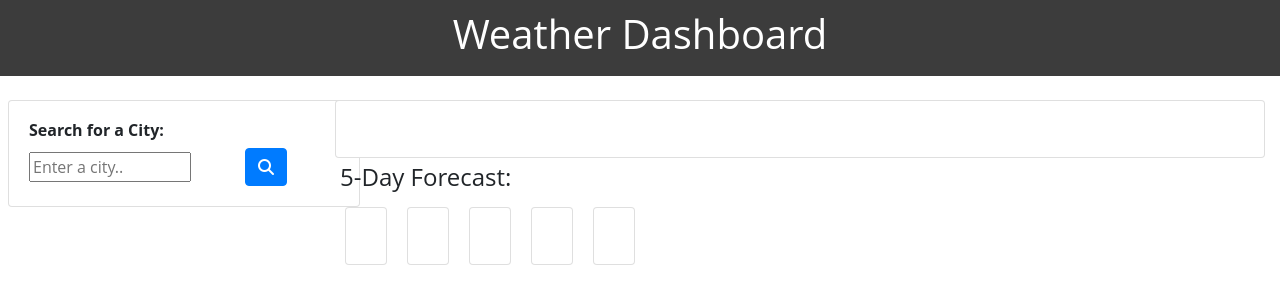
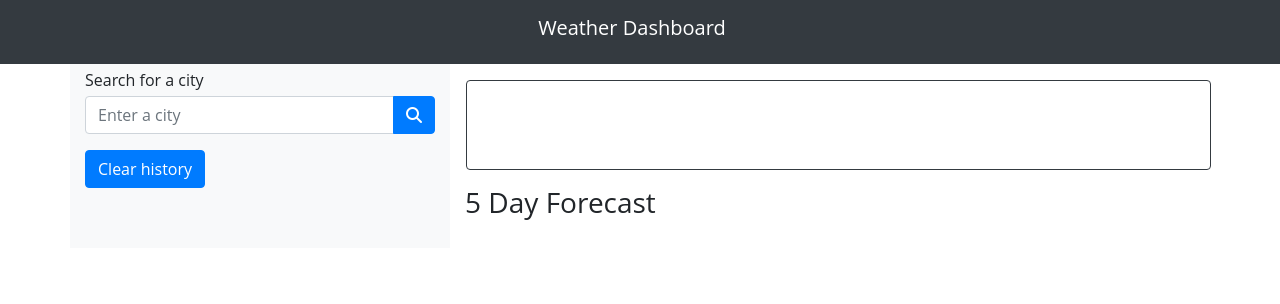
Before and after one commit to jameleasin/Weather-Dashboard-, a plain HTML site: page index.html in a window 1280 px wide. Drawn offline with nearby package versions, Linux system fonts and the light colour scheme.

Commit message:
complete HTML

```diff
--- a/app.js
+++ b/app.js
@@ -0,0 +1,2 @@
+function createCityList(citySearchList) {
+    $("#city-list").empty();
--- a/index.html
+++ b/index.html
@@ -16,101 +16,70 @@
     <script src="https://cdnjs.cloudflare.com/ajax/libs/jquery/3.2.1/jquery.min.js"></script>
     <script src="https://ajax.aspnetcdn.com/ajax/jQuery/jquery-3.4.1.min.js"></script>
 
-    <header>
-        <div class="heading">
-            <div>
-                <h1>Weather Dashboard</h1>
+    <nav class="navbar navbar-dark bg-dark">
+        <span class="navbar-brand mb-01 h1 w-100 text-center">Weather Dashboard</span>
+    </nav>
+    <div class="container">
+        <div class="row">
+            <!--header & search input/button-->
+            <div class="col-4 bg-light">
+                <p class="search-header my-1">Search for a city</p>
+                <div class="input-group mb-3">
+                    <input id="city-input" type="text" class="form-control" placeholder="Enter a city" arial-label="Enter a city">
+                    <div class="input-group-append">
+                        <button class="btn btn-primary" type="button" id="search-button">
+                           <i class = "fas fa-search"></i>
+                       </button>
                     </div>
                 </div>
-    </header>
-
-    <br>
-
-    <div class="container-fluid">
-        <div class=row>
-            <div class="col-md-3 pl-2">
-                <div class="card" style="width: 22rem;">
-                    <div class="card-body">
-                        <h6>Search for a City:</h6>
-                        <form class="form-inline">
-                            <div class="form-group">
-                                <input type="text" class="inputValue" id="city-input" placeholder="Enter a city..">
+                <!--clear history button-->
+                <button class="btn btn-primary mb-3" type="button" id="clear-history">Clear history</button>
+                <form id="history"></form>
             </div>
-                            <button id="search-button" type="submit" class="btn btn-primary"><i
-                                    class="fas fa-search"></i></button>
-                        </form>
-                    </div>
-                </div>
-                <div>
-                    <ul id="city-list" class="list-group"></ul>
-                </div>
-            </div>
-            <div class="col-md-9">
-                <div id="current-weather" class='card'>
-                    <div class="card-body">
-                        <div id="city-date-icon">
-                            <span id='city-name'>
-                            </span>
-                            <span id='current-icon'></span>
-                        </div>
-                        <p class="card-text" id="current-temp"></p>
-                        <p class="card-text" id="current-humidity"></p>
-                        <p class="card-text" id="current-wind"></p>
-                        <p class="card-text" id="current-uv"></p>
-                        </ul>
+            <!--Area for weather display-->
+            <div class="col-8">
+                <div class="row mr-0">
+                    <div class="col-12 border border-dark m-3 rounded">
+                        <div class="row">
+                            <div class="col-12">
+                                <span id="city-name" class="city-name align-middle"></span>
+                                <img id="current-pic" src="placeholder" alt="">
                             </div>
                         </div>
                         <div class="row">
-                    <div id="forecast-weather" class="col-md-9">
-                        <h4>5-Day Forecast:</h4>
-                        <div id="forecast-cards">
-                            <div class="card forecast">
-                                <div id="forecast1" class="card-body">
-                                    <span class="card-title" id='forecast-date1'>
-                                    </span>
-                                    <span id='forecast-icon1'></span>
-                                    <p class="card-text" id="forecast-temp1"></p>
-                                    <p class="card-text" id="forecast-humidity1"></p>
+                            <div class="col-12">
+                                <p id="temperature"></p>
                             </div>
                         </div>
-                            <div class="card forecast">
-                                <div id="forecast2" class="card-body">
-                                    <span class="card-title" id='forecast-date2'>
-                                    </span>
-                                    <span id='forecast-icon2'></span>
-                                    <p class="card-text" id="forecast-temp2"></p>
-                                    <p class="card-text" id="forecast-humidity2"></p>
+                        <div class="row">
+                            <div class="col-12">
+                                <p id="humidity"></p>
                             </div>
                         </div>
-                            <div class="card forecast">
-                                <div id="forecast3" class="card-body">
-                                    <span class="card-title" id='forecast-date3'>
-                                    </span>
-                                    <span id='forecast-icon3'></span>
-                                    <p class="card-text" id="forecast-temp3"></p>
-                                    <p class="card-text" id="forecast-humidity3"></p>
+                        <div class="row">
+                            <div class="col-12">
+                                <p id="wind-speed"></p>
                             </div>
                         </div>
-                            <div class="card forecast">
-                                <div id="forecast4" class="card-body">
-                                    <span class="card-title" id='forecast-date4'>
-                                    </span>
-                                    <span id='forecast-icon4'></span>
-                                    <p class="card-text" id="forecast-temp4"></p>
-                                    <p class="card-text" id="forecast-humidity4"></p>
-                                </div>
-                            </div>
-                            <div class="card forecast">
-                                <div id="forecast5" class="card-body">
-                                    <span class="card-title" id='forecast-date5'>
-                                    </span>
-                                    <span id='forecast-icon5'></span>
-                                    <p class="card-text" id="forecast-temp5"></p>
-                                    <p class="card-text" id="forecast-humidity5"></p>
+                        <div class="row">
+                            <div class="col-12">
+                                <p id="UV-index"></p>
                             </div>
                         </div>
                     </div>
                 </div>
+                <div class="row">
+                    <div class="col-12">
+                        <h3>5 Day Forecast</h3>
+                    </div>
+                </div>
+                <!--5 day weather forecast display-->
+                <div class="row">
+                    <div class="col forecast bg-primary text-white ml-3 rounded"></div>
+                    <div class="col forecast bg-primary text-white ml-3 rounded"></div>
+                    <div class="col forecast bg-primary text-white ml-3 rounded"></div>
+                    <div class="col forecast bg-primary text-white ml-3 rounded"></div>
+                    <div class="col forecast bg-primary text-white ml-3 rounded"></div>
                 </div>
             </div>
         </div>
--- a/styles.css
+++ b/styles.css
@@ -11,6 +11,7 @@ body {
 
 input {
     width: 75%;
+    padding: 10px 10px;
 }
 
 #city-list {
```
Lines whose indentation alone changed are shown as unchanged.
